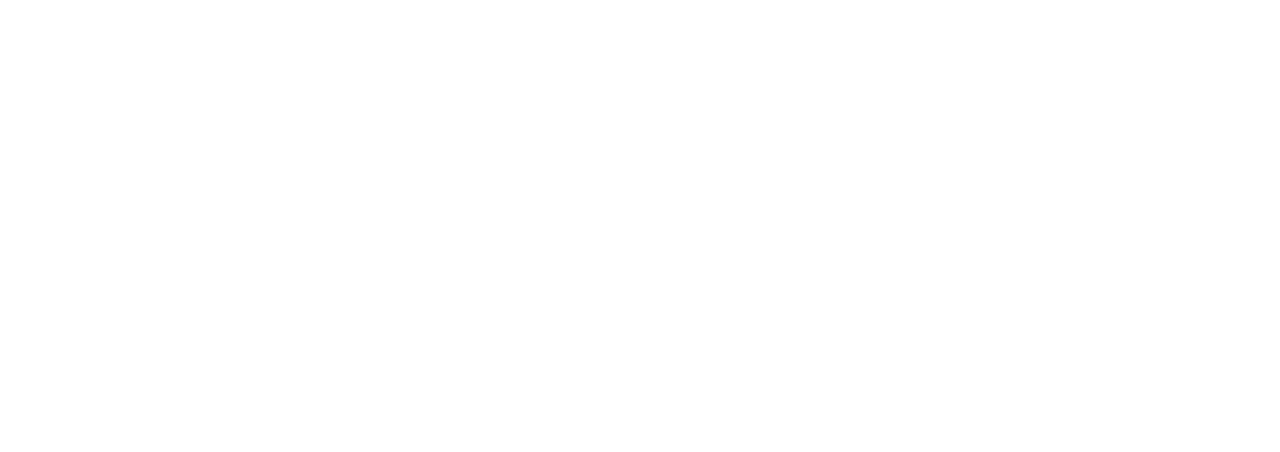
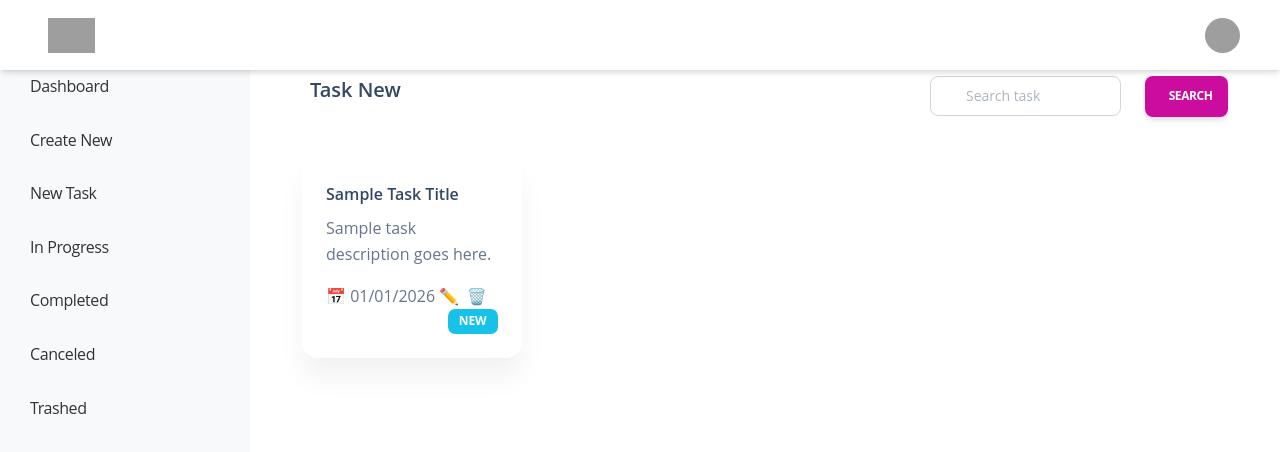
Before and after one commit to sohelsamy1/laravel-vuejs-crud-frontend, a Vue app: page /dashboard/newtasks in a window 1280 px wide. Before the commit this address had no page. Shown: the top 452 px of the page. Built offline with nearby package versions, Linux system fonts and the light colour scheme; grey boxes are pictures that could not be loaded.

Commit message:
feat(tasks): add NewTasks page and link from dashboard

```diff
--- /dev/null
+++ b/src/components/Task/NewTasks.vue
@@ -0,0 +1,48 @@
+<script setup>
+</script>
+
+<template>
+  <div class="content-body container-fluid">
+    <!-- Header and Search Bar -->
+    <div class="row p-0 m-0">
+      <div class="col-12 col-md-6 col-lg-8 px-3">
+        <h5>Task New</h5>
+      </div>
+      <div class="col-12 col-md-6 col-lg-4 px-2">
+        <div class="row">
+          <div class="col-8">
+            <input class="form-control w-100" placeholder="Search task" />
+          </div>
+          <div class="col-4">
+            <button class="btn btn-primary w-100">Search</button>
+          </div>
+        </div>
+      </div>
+    </div>
+
+    <!-- Static Task Cards -->
+    <div class="row p-0 m-0 mt-3">
+      <div class="col-12 col-lg-3 col-sm-6 col-md-4 p-2">
+        <div class="card h-100">
+          <div class="card-body">
+            <h6>Sample Task Title</h6>
+            <p>Sample task description goes here.</p>
+
+            <p class="m-0 p-0">
+              <span>📅 01/01/2026</span>
+
+              <!-- Icons (static) -->
+              <a class="icon-nav text-primary mx-1">✏️</a>
+              <a class="icon-nav text-danger mx-1">🗑️</a>
+
+              <span class="badge float-end bg-info text-white">
+                New
+              </span>
+            </p>
+          </div>
+        </div>
+      </div>
+
+         </div>
+  </div>
+</template>
--- a/src/pages/DashboardPage.vue
+++ b/src/pages/DashboardPage.vue
@@ -64,10 +64,10 @@
       <i class="bi bi-pencil-square side-bar-item-icon"></i>
       <span>Create New</span>
   </RouterLink>
-  <a href="#" class="side-bar-item mt-2">
-    <i class="bi bi-list-ul side-bar-item-icon"></i>
-    <span>New Task</span>
-  </a>
+    <RouterLink :to="{ name: 'newtasks' }" class="side-bar-item mt-2">
+      <i class="bi bi-list-ul side-bar-item-icon"></i>
+      <span>New Task</span>
+    </RouterLink>
   <a href="#" class="side-bar-item mt-2">
     <i class="bi bi-hourglass-split side-bar-item-icon"></i>
     <span>In Progress</span>
--- a/src/router.js
+++ b/src/router.js
@@ -3,6 +3,7 @@
 import RegistrationPage from "./pages/RegistrationPage.vue";
 import DashboardPage from "./pages/DashboardPage.vue";
 import CreateTask from "./components/Task/CreateTask.vue";
+import NewTasks from "./components/Task/NewTasks.vue";
 
 const routes = [
   {
@@ -30,6 +31,11 @@
         component: CreateTask,
         name: "create",
       },
+        {
+        path: "newtasks",
+        component: NewTasks,
+        name: "newtasks",
+      },
     ],
     },
 ];
```
